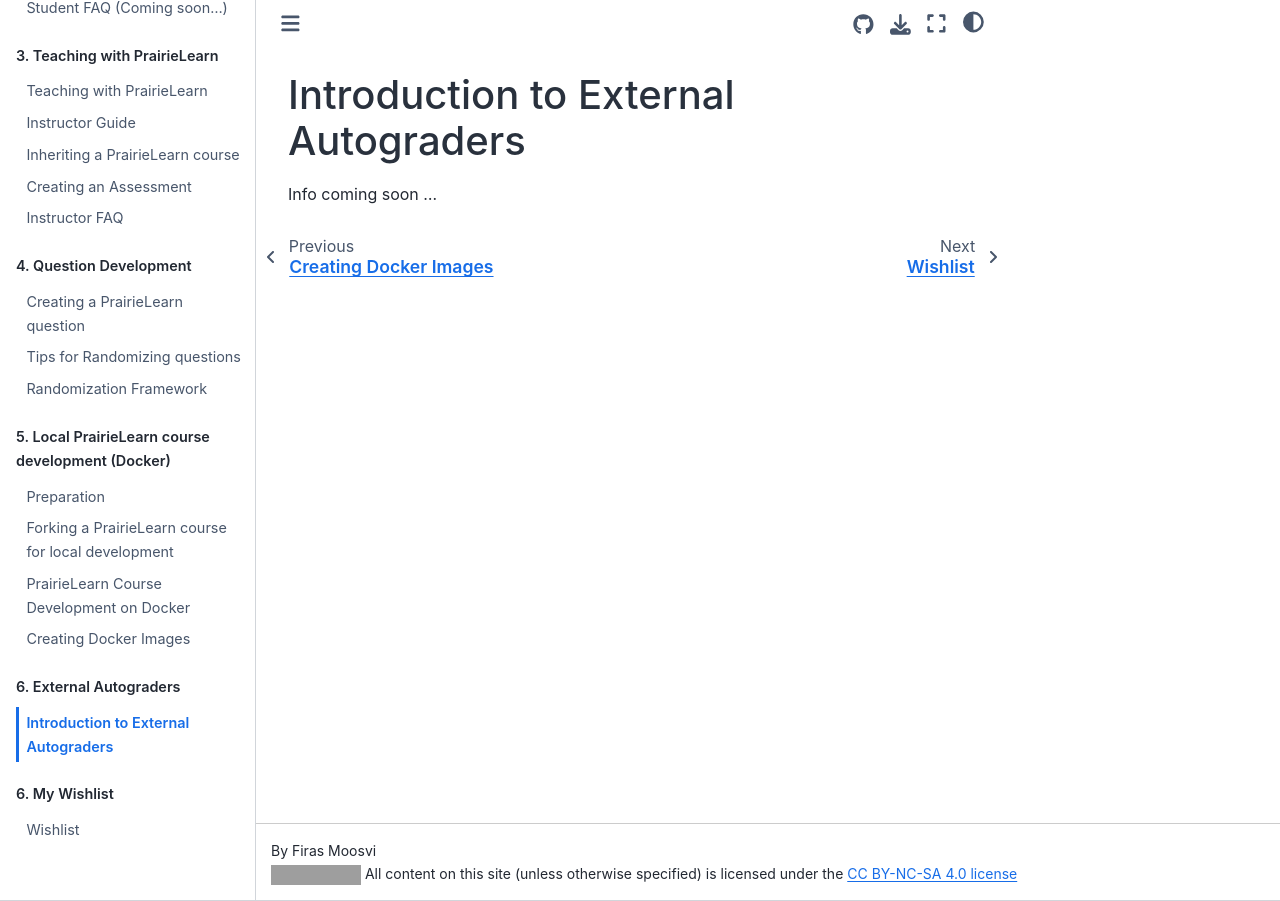
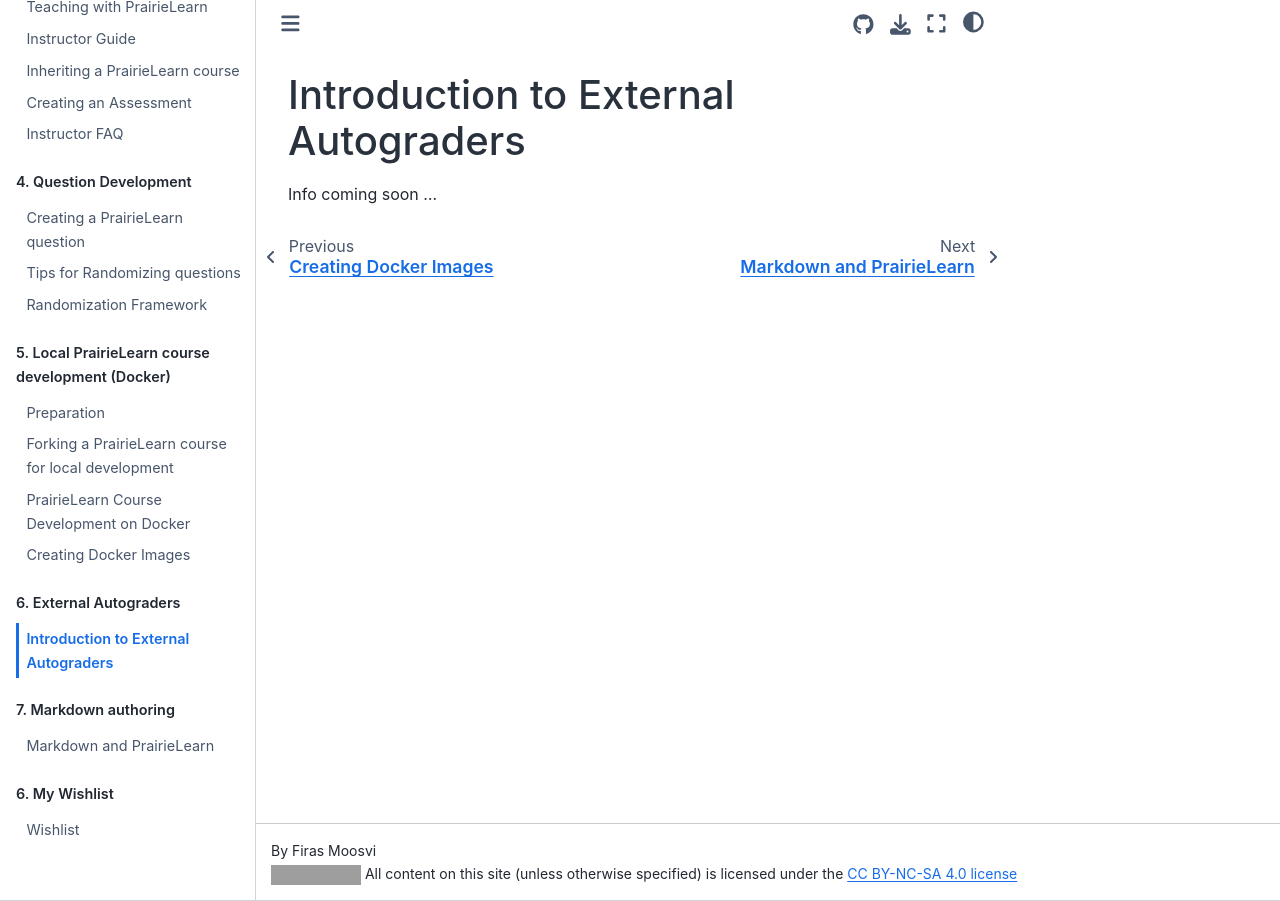
Before and after one commit to open-resources/pl_guides, a Jupyter Book: the page built from content/external_autograders/getting_started.md, in a window 1280 px wide. Built offline with Jupyter Book 1.0.4 settings and Sphinx 7.4.7 and the Sphinx Book theme 1.1.4, drawn with Linux system fonts in a browser that asks for light colours; grey boxes are pictures that could not be loaded.

Commit message:
update site

```diff
--- a/_toc.yml
+++ b/_toc.yml
@@ -40,6 +40,10 @@ parts:
   chapters:
   - file: content/external_autograders/getting_started
 
+- caption: 7. Markdown authoring
+  chapters:
+  - file: content/opb/intro
+
 
 # - caption: 5. Development Guide
 #   chapters:
```
Also changed, not shown: content/opb/intro.md (added, +41 -0 lines).
